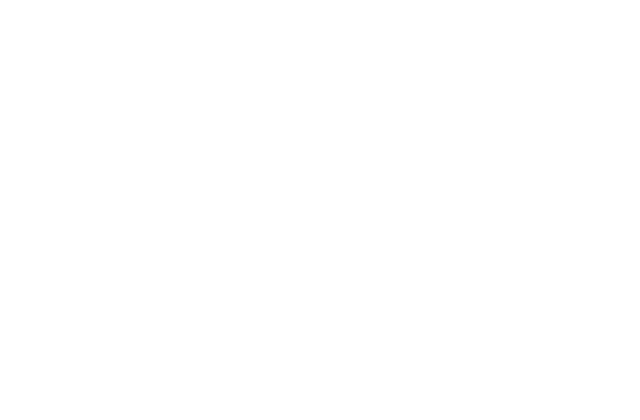
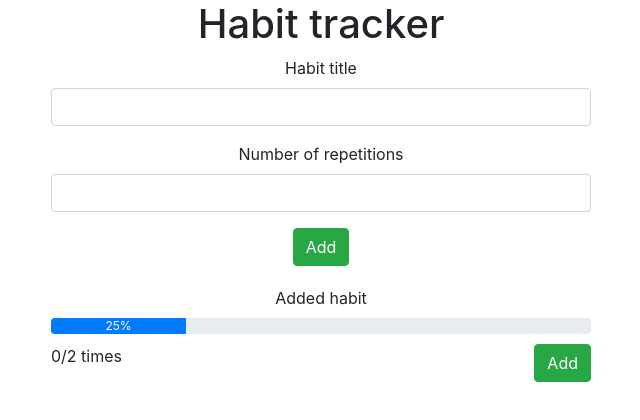
Before and after one commit to skasimova/habit-tracker, a plain HTML site: page index.html in a window 1280 px wide. Shown: the whole page, without its empty margins (319-959 px from the left). Drawn offline with nearby package versions, Linux system fonts and the light colour scheme.

Commit message:
Worked on the main structure of the page.

```diff
--- a/assets/style.css
+++ b/assets/style.css
@@ -0,0 +1,23 @@
+.habit-container {
+    margin-top: 20px;
+    flex-grow: 1;
+    display: flex;
+    flex-direction: column;
+}
+
+.progress {
+    display: flex;
+    flex-grow: 1;
+}
+
+.logged-habits {
+    display: flex;
+    flex-grow: 1;
+    margin-top: 10px;
+    justify-content: space-between;
+}
+
+.tracking-button {
+    display: flex;
+    flex-grow: 1;
+}
--- a/index.html
+++ b/index.html
@@ -8,6 +8,42 @@
     <title>Habit tracker</title>
 </head>
 <body>
+<div class="container text-center page-wrap">
+    <h1>Habit tracker</h1>
+<div class="row justify-content-md-center">
+    <div class="col col-12 col-md-10 col-lg-8 col-xl-6">
+       <form id="add-habit">
+           <div class="form-group">
+               <label for="habit-title">Habit title</label>
+               <input type="text" class="form-control" id="habit-title">
+           </div>
+           <div class="form-group">
+               <label for="repetitions">Number of repetitions</label>
+               <input type="text" class="form-control" id="repetitions">
+           </div>
+           <div class="button-container">
+               <button class="btn btn-success" type="submit">Add</button>
+           </div>
+       </form>
 
+
+        <div class="habit-container">
+            <div form-group>
+                <label>Added habit</label>
+            </div>
+            <div class="progress">
+                <div class="progress-bar" role="progressbar" style="width: 25%;" aria-valuenow="25" aria-valuemin="0" aria-valuemax="100">25%</div>
+            </div>
+            <div class="logged-habits">
+                <label>0/2 times</label>
+                <button class="btn btn-success" type="submit">Add</button>
+            </div>
+        </div>
+    </div>
+
+</div>
+
+
+</div>
 </body>
 </html>
```
